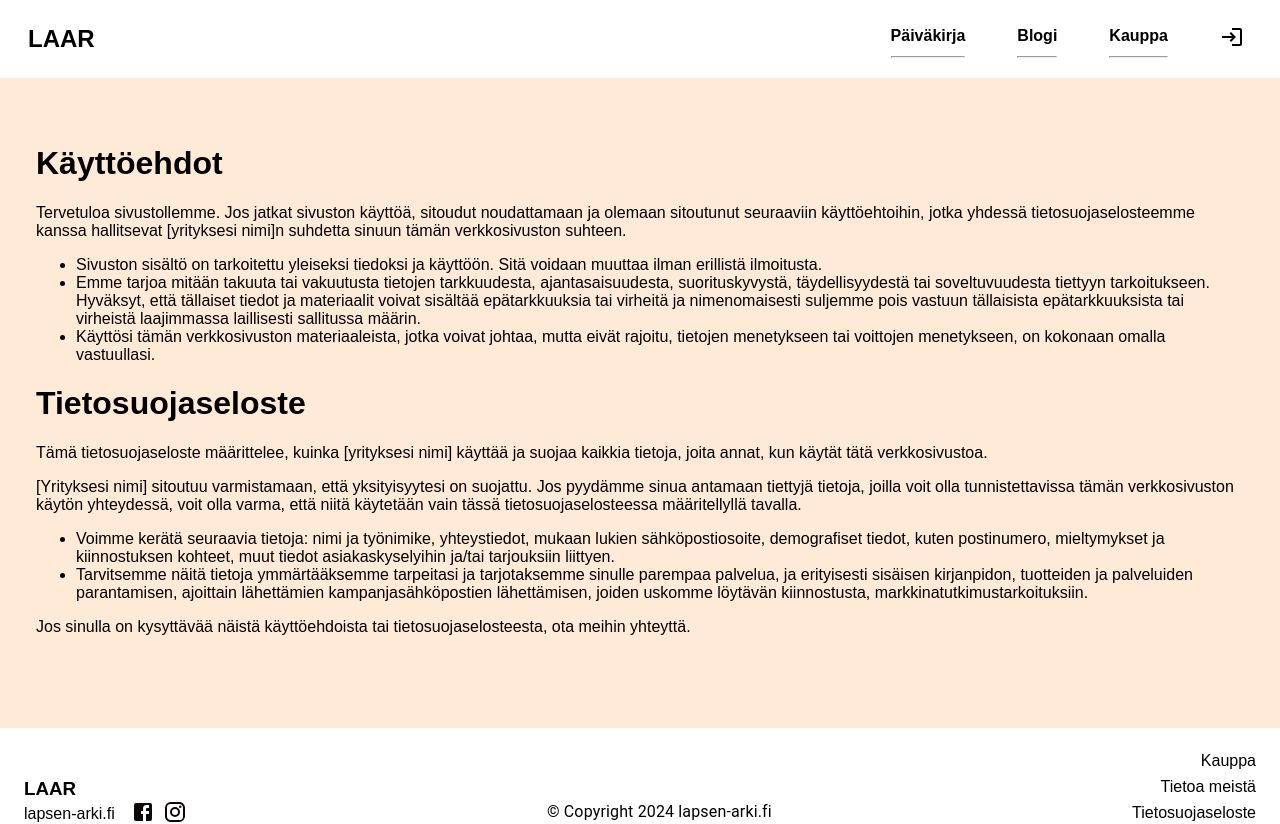
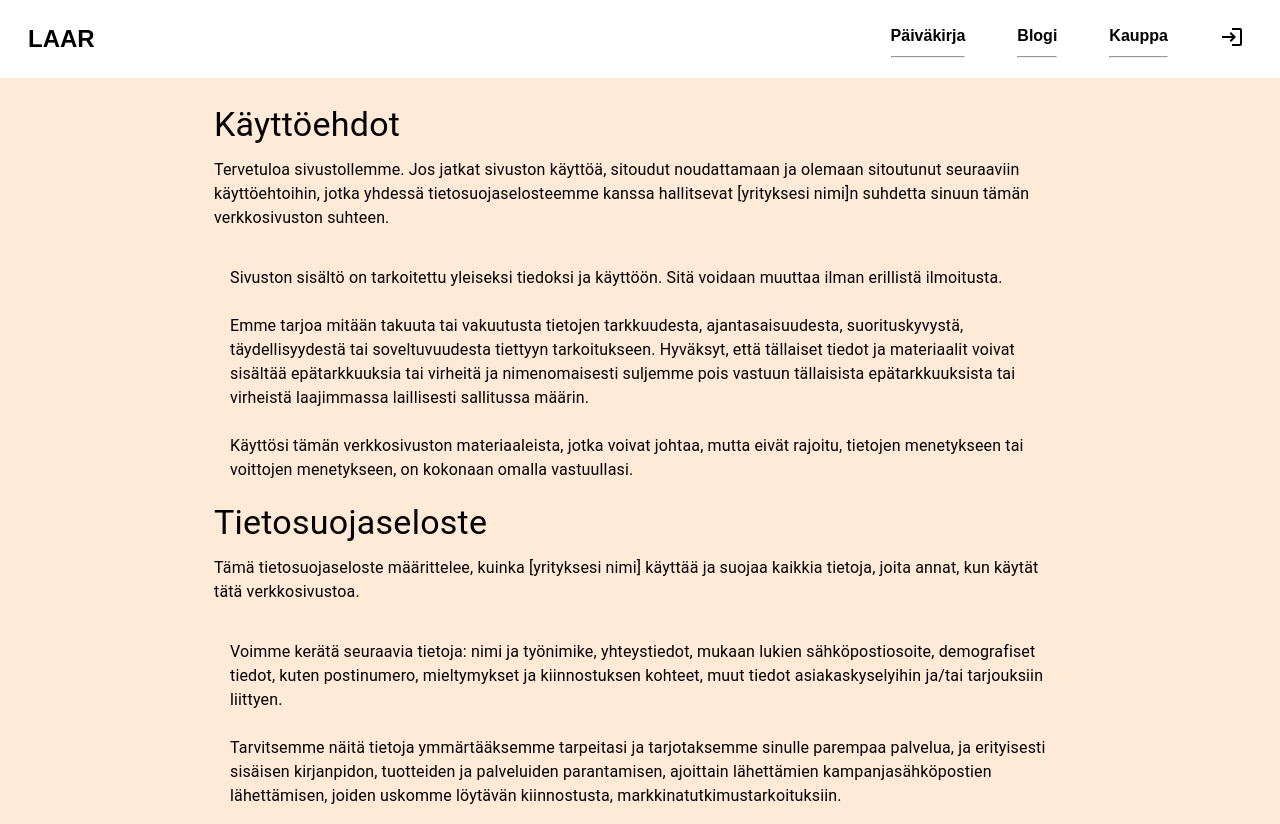
Before and after one commit to Lapsen-Arki/LAAR2, a React (Vite) app in the folder frontend/: page /terms in a window 1280 px wide. Shown: the top 824 px of the page. Built offline with nearby package versions, Linux system fonts and the light colour scheme.

Commit message:
Käyttöehdot ja tietosuojaseloste tehty

```diff
--- a/frontend/src/components/Layout/Footer.tsx
+++ b/frontend/src/components/Layout/Footer.tsx
@@ -41,7 +41,7 @@ export default function Footer() {
             Tietoa meistä
           </Link>
           <Link className="footer-li footer-link" to="/terms">
-            Tietosuojaseloste
+            Käyttöehdot ja Tietosuojaseloste
           </Link>
         </div>
       </div>
--- a/frontend/src/views/aboutUs.tsx
+++ b/frontend/src/views/aboutUs.tsx
@@ -1,57 +1,85 @@
 import React from "react";
+import { Container, Typography, Box, Grid, Paper } from "@mui/material";
+
+// Kuvien importtaus (oletetaan, että kuvat ovat src-kansiossa)
+// import teamPhoto from "./path/to/your/teamPhoto.jpg"; // Korvaa oikealla polulla
+// import visionPhoto from "./path/to/your/visionPhoto.jpg"; // Korvaa oikealla polulla
 
 const AboutUs: React.FC = () => {
   return (
-    <div style={{ padding: "20px" }}>
-      <h1>Tieto Meistä</h1>
-      <section>
-        <h2>Meidän Tarinamme</h2>
-        <p>
+    <Container maxWidth="lg">
+      <Typography variant="h2" component="h1" gutterBottom align="center">
+        Tieto Meistä
+      </Typography>
+
+      <Box my={4}>
+        <Typography variant="h4" component="h2" gutterBottom>
+          Meidän Tarinamme
+        </Typography>
+        <Typography paragraph>
           [Yrityksesi nimi] perustettiin vuonna [perustamisvuosi], kun ryhmä
           [kuvaus siitä, miten yritys sai alkunsa]. Olemme kasvaneet pienestä
           tiimistä suureksi perheeksi, joka on omistautunut [yrityksen
           päämäärä/missio].
-        </p>
-      </section>
+        </Typography>
+      </Box>
 
-      <section>
-        <h2>Miksi Valita Meidät?</h2>
-        <p>
-          Me [yrityksen nimi]lla uskomme [yrityksen arvot ja vahvuudet]. Olemme
-          sitoutuneet tarjoamaan [tuotteet/palvelut] korkeimmalla mahdollisella
-          laadulla. Asiakastyytyväisyys on meille ensisijainen tavoite, ja
-          pyrimme jatkuvasti ylittämään asiakkaidemme odotukset.
-        </p>
-      </section>
+      <Grid container spacing={4}>
+        <Grid item xs={12} md={6}>
+          <Paper elevation={3}>
+            <Box p={2}>
+              <Typography variant="h5" component="h3" gutterBottom>
+                Miksi Valita Meidät?
+              </Typography>
+              <Typography paragraph>
+                Me [yrityksen nimi]lla uskomme [yrityksen arvot ja vahvuudet].
+                Olemme sitoutuneet tarjoamaan [tuotteet/palvelut] korkeimmalla
+                mahdollisella laadulla.
+              </Typography>
+            </Box>
+          </Paper>
+        </Grid>
+        <Grid item xs={12} md={6}>
+          <img
+            // src={visionPhoto}
+            alt="Visio"
+            style={{ width: "100%", height: "auto" }}
+          />
+        </Grid>
 
-      <section>
-        <h2>Visiomme</h2>
-        <p>
-          Visiomme on [yrityksen visio]. Haluamme vaikuttaa positiivisesti
-          [toimiala/asiakasryhmä], ja työskentelemme väsymättä tavoitteidemme
-          saavuttamiseksi.
-        </p>
-      </section>
+        <Grid item xs={12} md={6}>
+          <img
+            // src={teamPhoto}
+            alt="Tiimimme"
+            style={{ width: "100%", height: "auto" }}
+          />
+        </Grid>
+        <Grid item xs={12} md={6}>
+          <Paper elevation={3}>
+            <Box p={2}>
+              <Typography variant="h5" component="h3" gutterBottom>
+                Tiimimme
+              </Typography>
+              <Typography paragraph>
+                Tiimimme koostuu intohimoisista ammattilaisista, jotka ovat
+                omistautuneet [tiimin päämäärä/erikoistuminen].
+              </Typography>
+            </Box>
+          </Paper>
+        </Grid>
+      </Grid>
 
-      <section>
-        <h2>Tiimimme</h2>
-        <p>
-          Tiimimme koostuu intohimoisista ammattilaisista, jotka ovat
-          omistautuneet [tiimin päämäärä/erikoistuminen]. Jokainen tiimimme
-          jäsen tuo pöytään ainutlaatuisen taitosetin, joka auttaa meitä
-          saavuttamaan yhteiset tavoitteemme.
-        </p>
-      </section>
-
-      <section>
-        <h2>Ota Yhteyttä</h2>
-        <p>
+      <Box my={4}>
+        <Typography variant="h4" component="h2" gutterBottom>
+          Ota Yhteyttä
+        </Typography>
+        <Typography paragraph>
           Jos sinulla on kysyttävää tai haluat oppia lisää siitä, mitä teemme,
           älä epäröi ottaa meihin yhteyttä. Odotamme innolla mahdollisuutta
           työskennellä kanssasi!
-        </p>
-      </section>
-    </div>
+        </Typography>
+      </Box>
+    </Container>
   );
 };
 
--- a/frontend/src/views/termsAndPrivacy.tsx
+++ b/frontend/src/views/termsAndPrivacy.tsx
@@ -1,67 +1,58 @@
 import React from "react";
+import Container from "@mui/material/Container";
+import Typography from "@mui/material/Typography";
+import Box from "@mui/material/Box";
+import List from "@mui/material/List";
+import ListItem from "@mui/material/ListItem";
+import ListItemText from "@mui/material/ListItemText";
 
 const TermsAndPrivacy: React.FC = () => {
   return (
-    <div style={{ padding: "20px" }}>
-      <h1>Käyttöehdot</h1>
-      <p>
+    <Container maxWidth="md">
+      <Box my={4}>
+        <Typography variant="h4" component="h1" gutterBottom>
+          Käyttöehdot
+        </Typography>
+        <Typography paragraph>
           Tervetuloa sivustollemme. Jos jatkat sivuston käyttöä, sitoudut
           noudattamaan ja olemaan sitoutunut seuraaviin käyttöehtoihin, jotka
           yhdessä tietosuojaselosteemme kanssa hallitsevat [yrityksesi nimi]n
           suhdetta sinuun tämän verkkosivuston suhteen.
-      </p>
-      <ul>
-        <li>
-          Sivuston sisältö on tarkoitettu yleiseksi tiedoksi ja käyttöön. Sitä
-          voidaan muuttaa ilman erillistä ilmoitusta.
-        </li>
-        <li>
-          Emme tarjoa mitään takuuta tai vakuutusta tietojen tarkkuudesta,
-          ajantasaisuudesta, suorituskyvystä, täydellisyydestä tai
-          soveltuvuudesta tiettyyn tarkoitukseen. Hyväksyt, että tällaiset
-          tiedot ja materiaalit voivat sisältää epätarkkuuksia tai virheitä ja
-          nimenomaisesti suljemme pois vastuun tällaisista epätarkkuuksista tai
-          virheistä laajimmassa laillisesti sallitussa määrin.
-        </li>
-        <li>
-          Käyttösi tämän verkkosivuston materiaaleista, jotka voivat johtaa,
-          mutta eivät rajoitu, tietojen menetykseen tai voittojen menetykseen,
-          on kokonaan omalla vastuullasi.
-        </li>
-      </ul>
+        </Typography>
+        <List>
+          <ListItem>
+            <ListItemText primary="Sivuston sisältö on tarkoitettu yleiseksi tiedoksi ja käyttöön. Sitä voidaan muuttaa ilman erillistä ilmoitusta." />
+          </ListItem>
+          <ListItem>
+            <ListItemText primary="Emme tarjoa mitään takuuta tai vakuutusta tietojen tarkkuudesta, ajantasaisuudesta, suorituskyvystä, täydellisyydestä tai soveltuvuudesta tiettyyn tarkoitukseen. Hyväksyt, että tällaiset tiedot ja materiaalit voivat sisältää epätarkkuuksia tai virheitä ja nimenomaisesti suljemme pois vastuun tällaisista epätarkkuuksista tai virheistä laajimmassa laillisesti sallitussa määrin." />
+          </ListItem>
+          <ListItem>
+            <ListItemText primary="Käyttösi tämän verkkosivuston materiaaleista, jotka voivat johtaa, mutta eivät rajoitu, tietojen menetykseen tai voittojen menetykseen, on kokonaan omalla vastuullasi." />
+          </ListItem>
+        </List>
 
-      <h1>Tietosuojaseloste</h1>
-      <p>
-        Tämä tietosuojaseloste määrittelee, kuinka [yrityksesi nimi] käyttää ja
-        suojaa kaikkia tietoja, joita annat, kun käytät tätä verkkosivustoa.
-      </p>
-      <p>
-        [Yrityksesi nimi] sitoutuu varmistamaan, että yksityisyytesi on
-        suojattu. Jos pyydämme sinua antamaan tiettyjä tietoja, joilla voit olla
-        tunnistettavissa tämän verkkosivuston käytön yhteydessä, voit olla
-        varma, että niitä käytetään vain tässä tietosuojaselosteessa
-        määritellyllä tavalla.
-      </p>
-      <ul>
-        <li>
-          Voimme kerätä seuraavia tietoja: nimi ja työnimike, yhteystiedot,
-          mukaan lukien sähköpostiosoite, demografiset tiedot, kuten
-          postinumero, mieltymykset ja kiinnostuksen kohteet, muut tiedot
-          asiakaskyselyihin ja/tai tarjouksiin liittyen.
-        </li>
-        <li>
-          Tarvitsemme näitä tietoja ymmärtääksemme tarpeitasi ja tarjotaksemme
-          sinulle parempaa palvelua, ja erityisesti sisäisen kirjanpidon,
-          tuotteiden ja palveluiden parantamisen, ajoittain lähettämien
-          kampanjasähköpostien lähettämisen, joiden uskomme löytävän
-          kiinnostusta, markkinatutkimustarkoituksiin.
-        </li>
-      </ul>
-      <p>
+        <Typography variant="h4" component="h2" gutterBottom>
+          Tietosuojaseloste
+        </Typography>
+        <Typography paragraph>
+          Tämä tietosuojaseloste määrittelee, kuinka [yrityksesi nimi] käyttää
+          ja suojaa kaikkia tietoja, joita annat, kun käytät tätä
+          verkkosivustoa.
+        </Typography>
+        <List>
+          <ListItem>
+            <ListItemText primary="Voimme kerätä seuraavia tietoja: nimi ja työnimike, yhteystiedot, mukaan lukien sähköpostiosoite, demografiset tiedot, kuten postinumero, mieltymykset ja kiinnostuksen kohteet, muut tiedot asiakaskyselyihin ja/tai tarjouksiin liittyen." />
+          </ListItem>
+          <ListItem>
+            <ListItemText primary="Tarvitsemme näitä tietoja ymmärtääksemme tarpeitasi ja tarjotaksemme sinulle parempaa palvelua, ja erityisesti sisäisen kirjanpidon, tuotteiden ja palveluiden parantamisen, ajoittain lähettämien kampanjasähköpostien lähettämisen, joiden uskomme löytävän kiinnostusta, markkinatutkimustarkoituksiin." />
+          </ListItem>
+        </List>
+        <Typography paragraph>
           Jos sinulla on kysyttävää näistä käyttöehdoista tai
           tietosuojaselosteesta, ota meihin yhteyttä.
-      </p>
-    </div>
+        </Typography>
+      </Box>
+    </Container>
   );
 };
 
```
Lines whose indentation alone changed are shown as unchanged.
